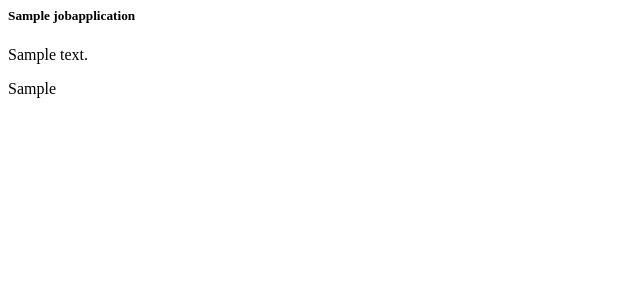
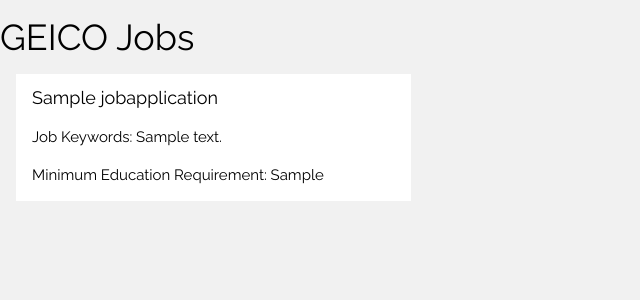
Before and after one commit to thebrianbn/geico_smart_jobs, a Django app: page /jobs/ in a window 1280 px wide. Shown: the top 300 px of the page, without its empty margins (0-640 px from the left). Run offline with Django 3.2, Linux system fonts and the light colour scheme; tables that the repository leaves empty hold one stand-in row (values such as "Sample post").

Commit message:
styling for job search

```diff
--- a/smart_jobs/templates/browser.html
+++ b/smart_jobs/templates/browser.html
@@ -2,12 +2,23 @@
     <head>
         <title> GEICO Jobs </title>
     </head>
-
+    <link rel="stylesheet" href="https://www.w3schools.com/w3css/4/w3.css">
+    <link rel="stylesheet" href="https://fonts.googleapis.com/css?family=Raleway">
+    <link rel="stylesheet" href="https://cdnjs.cloudflare.com/ajax/libs/font-awesome/4.7.0/css/font-awesome.min.css">
+    <style>
+body,h1,h2,h3,h4,h5,h6 {font-family: "Raleway", sans-serif}
+</style>
+<body class="w3-light-grey w3-content" style="max-width:1600px">
+    <h1> GEICO Jobs</h1>
     <body>
         {% for job in job_apps %}
+            <div class="w3-third w3-container w3-margin-bottom">
+            <div class="w3-container w3-white">
             <h5> {{  job.job_title }} </h5>
-            <p>  {{  job.job_description }} </p>
-            <p> {{ job.min_education }} </p>
+            <p>  Job Keywords: {{  job.job_description }} </p>
+            <p> Minimum Education Requirement: {{ job.min_education }} </p>
+            </div>
+            </div>
         {% endfor %}
     </body>
 </html>
--- a/smart_jobs/views.py
+++ b/smart_jobs/views.py
@@ -9,9 +9,11 @@
 
 
 class Register(View):
+
     def get(self, request):
         form = RegisterForm()
         return render(request, 'register.html', {'form': form})
+
     def post(self, request):
         form = RegisterForm(request.POST)
         if form.is_valid():
@@ -21,7 +23,9 @@
             render(request, "hello")
         return redirect('register')
 
+
 class RegisterForm(UserCreationForm):
+
     email = forms.EmailField(label = "Email")
     first_name = forms.CharField(label = "First name")
     last_name = forms.CharField(label = "Last name")
@@ -29,6 +33,7 @@
     class Meta:
         model = AppUser
         fields = ("username", "first_name", "last_name", "email", )
+
 
 class ResumeUpload(View):
 
```
